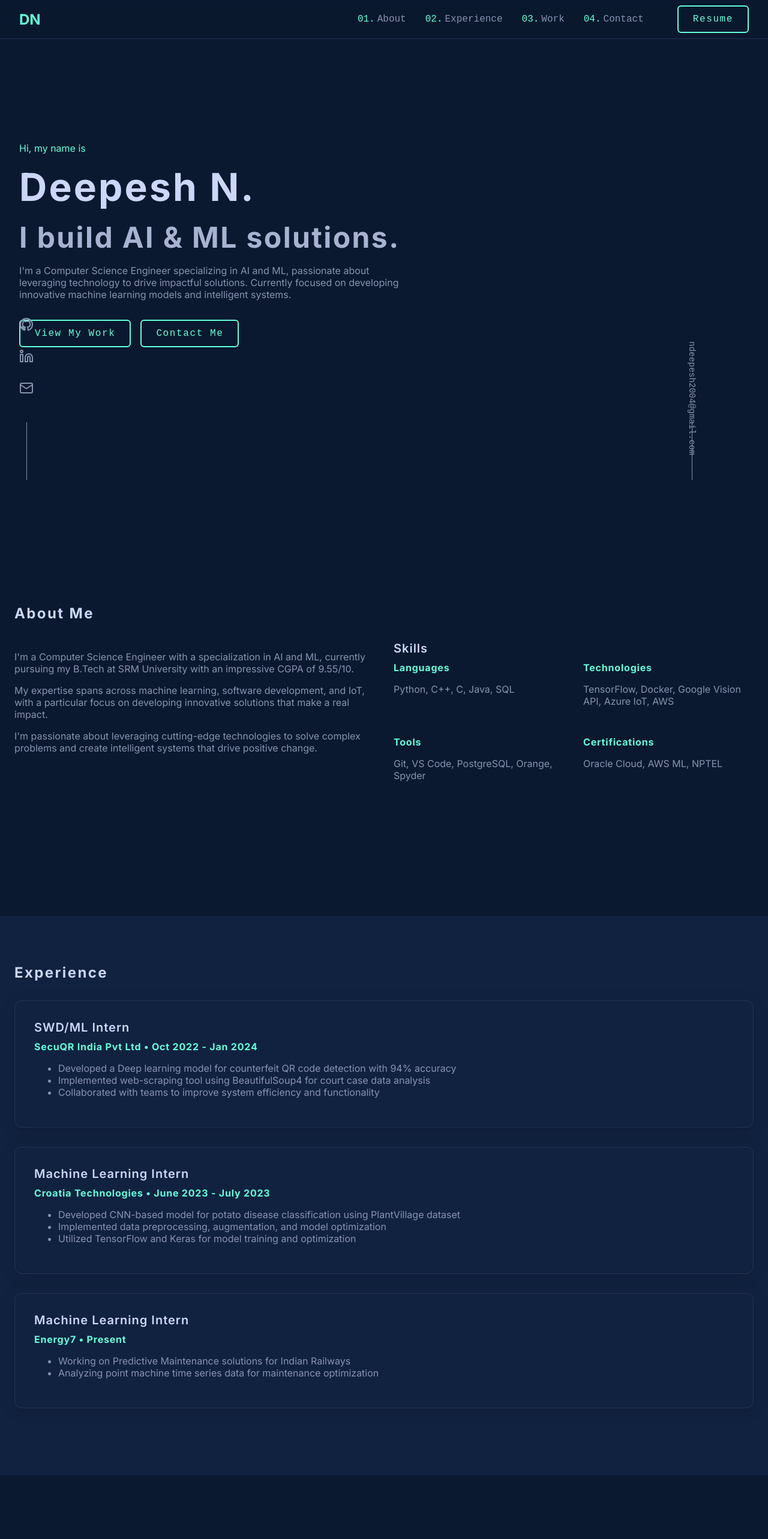
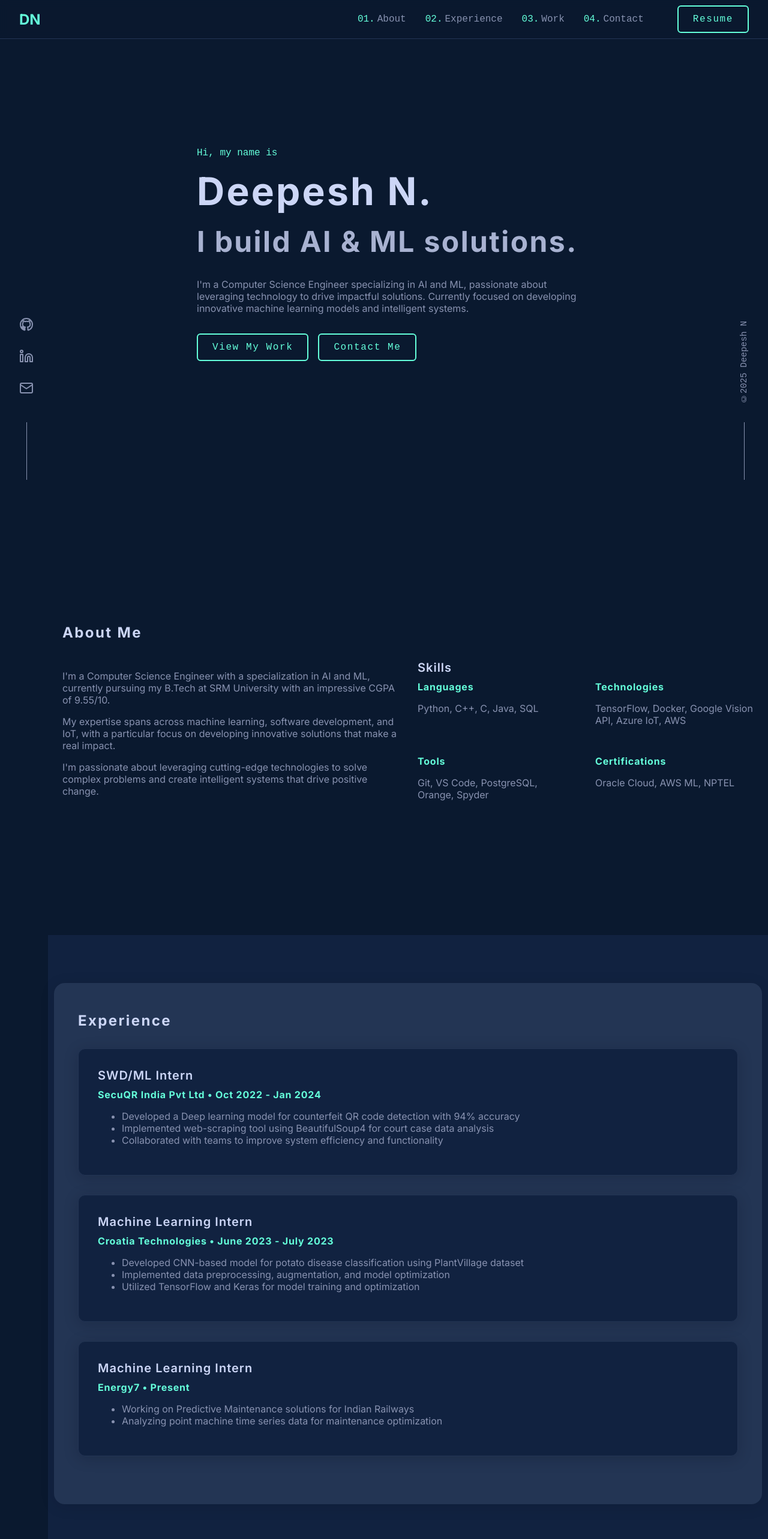
Before and after one commit to gh-Deepesh-N/Portfolio-Website, a Next.js app: page / in a window 1280 px wide. Shown: the top 2566 px of the page at 60% size. Built offline with nearby package versions, Linux system fonts and the light colour scheme.

Commit message:
today changes UI

```diff
--- a/src/app/main.css
+++ b/src/app/main.css
@@ -225,37 +225,44 @@ section {
   align-items: flex-start;
   justify-content: center;
   min-height: 80vh;
-  width: 700px; /* Changed from max-width */
-  padding-top: 6rem;
-  padding-bottom: 6rem;
-  margin-left: 30rem; /* Or use calc(50% - 350px + 8rem) for better centering */
+  width: 100%;
+  max-width: 700px;
+  padding: 6rem 2rem;
+  margin: 0 auto;
+  margin-left: 18%;
+  text-align: left;
+}
+
+/* Sidebar visibility */
+@media (max-width: 900px) {
+  .sidebar-left, .sidebar-right {
+    display: none !important;
+  }
 }
 
 /* Updated media queries */
 @media (max-width: 1200px) {
   .hero-content {
-    margin-left: 15rem;
+    width: 90%;
+    max-width: 700px;
+    margin-left: 10%;
   }
 }
 
 @media (max-width: 900px) {
   .hero-content {
-    margin-left: 8rem;
-    padding-top: 3rem;
-    padding-bottom: 3rem;
-    width: 100%; /* Full width on smaller screens */
-    max-width: 700px; /* Optional constraint */
-    padding-left: 2rem; /* Add some breathing room */
-    padding-right: 2rem;
+    width: 95%;
+    padding: 3rem 1rem;
+    margin-left: 0;
   }
 }
 
 @media (max-width: 600px) {
   .hero-content {
-    margin-left: 2rem;
-    padding-top: 2rem;
-    padding-bottom: 2rem;
+    width: 100%;
+    padding: 2rem 1rem;
     min-height: 60vh;
+    margin-left: 0;
   }
 }
   .section-heading {
@@ -265,3 +272,46 @@ section {
     padding-left: 0.5rem;
     padding-right: 0.5rem;
   }
+
+.main-content {
+  margin-left: 5rem;
+}
+
+@media (max-width: 1200px) {
+  .main-content {
+    margin-left: 4rem;
+  }
+}
+@media (max-width: 900px) {
+  .main-content {
+    margin-left: 0;
+  }
+}
+
+.section-inner {
+  margin-left: 0;
+}
+@media (max-width: 1200px) {
+  .section-inner {
+    margin-left: 0;
+  }
+}
+@media (max-width: 900px) {
+  .section-inner {
+    margin-left: 0;
+  }
+}
+
+.section-box {
+  background: var(--color-navy-lightest);
+  border-radius: 18px;
+  box-shadow: 0 4px 24px 0 rgba(2,12,27,0.12);
+  max-width: 1100px;
+  margin: 0 auto;
+  padding: 3rem 2.5rem;
+}
+@media (max-width: 900px) {
+  .section-box {
+    padding: 2rem 1rem;
+  }
+}
--- a/src/app/page.tsx
+++ b/src/app/page.tsx
@@ -2,11 +2,12 @@ import Image from "next/image";
 
 export default function Home() {
   return (
-    <div>
+    <>
+      <div className="main-content">
         {/* Hero Section */}
-      <section className="flex" style={{ minHeight: '100vh', alignItems: 'center', padding: '0 2rem' }}>
-        <div className="max-w-4xl">
-          <p className="text-green mb-4">Hi, my name is</p>
+        <section className="section">
+          <div className="hero-content">
+            <p className="text-green mb-4 nav-link">Hi, my name is</p>
             <h1 style={{ fontSize: '4rem', fontWeight: 700, marginBottom: '1rem', color: 'var(--color-slate-lightest)' }}>
               Deepesh N.
             </h1>
@@ -63,8 +64,10 @@ export default function Home() {
           </div>
         </section>
 
-      {/* Experience Section */}
-      <section id="experience" className="bg-navy-light py-20 px-6">
+        {/* Experience Section - full width */}
+        <section id="experience" className="bg-navy-light py-20">
+          <div className="section-inner">
+            <div className="section-box">
               <h2 className="section-heading">Experience</h2>
               <div>
                 <div className="card">
@@ -96,6 +99,8 @@ export default function Home() {
                   </ul>
                 </div>
               </div>
+            </div>
+          </div>
         </section>
 
         {/* Projects Section */}
@@ -123,9 +128,11 @@ export default function Home() {
             </div>
           </div>
         </section>
+      </div>
 
-      {/* Contact Section */}
+      {/* Contact Section - full width */}
       <section id="contact" className="bg-navy-light py-20 px-6">
+        <div className="section-inner text-center">
           <h2 className="section-heading">Get In Touch</h2>
           <div className="max-w-2xl mx-auto text-center">
             <p className="text-slate mb-8">
@@ -140,7 +147,8 @@ export default function Home() {
               </a>
             </div>
           </div>
+        </div>
       </section>
-    </div>
+    </>
   );
 }
--- a/src/components/Sidebars.tsx
+++ b/src/components/Sidebars.tsx
@@ -4,7 +4,7 @@ export default function Sidebars() {
   return (
     <>
       {/* Left Sidebar: Social Icons */}
-      <div style={{ position: 'fixed', left: '2rem', bottom: 0, zIndex: 40, display: 'flex', flexDirection: 'column', alignItems: 'center', gap: '1.5rem' }}>
+      <div className="sidebar-left" style={{ position: 'fixed', left: '2rem', bottom: 0, zIndex: 40, display: 'flex', flexDirection: 'column', alignItems: 'center', gap: '1.5rem' }}>
         <a href="https://github.com/gh-Deepesh-N" target="_blank" rel="noopener noreferrer" className="nav-link">
           <svg width="24" height="24" fill="none" stroke="currentColor" strokeWidth="2" strokeLinecap="round" strokeLinejoin="round"><path d="M12 2C6.48 2 2 6.48 2 12c0 4.42 2.87 8.17 6.84 9.49.5.09.66-.22.66-.48 0-.24-.01-.87-.01-1.7-2.78.6-3.37-1.34-3.37-1.34-.45-1.15-1.1-1.46-1.1-1.46-.9-.62.07-.61.07-.61 1 .07 1.53 1.03 1.53 1.03.89 1.52 2.34 1.08 2.91.83.09-.65.35-1.08.63-1.33-2.22-.25-4.56-1.11-4.56-4.95 0-1.09.39-1.98 1.03-2.68-.1-.25-.45-1.27.1-2.65 0 0 .84-.27 2.75 1.02A9.56 9.56 0 0 1 12 6.8c.85.004 1.71.115 2.51.337 1.91-1.29 2.75-1.02 2.75-1.02.55 1.38.2 2.4.1 2.65.64.7 1.03 1.59 1.03 2.68 0 3.85-2.34 4.7-4.57 4.95.36.31.68.92.68 1.85 0 1.33-.01 2.4-.01 2.73 0 .27.16.58.67.48A10.01 10.01 0 0 0 22 12c0-5.52-4.48-10-10-10z"/></svg>
         </a>
@@ -17,10 +17,10 @@ export default function Sidebars() {
         <div style={{ width: '1px', height: '6rem', background: 'var(--color-slate)', marginTop: '1rem' }} />
       </div>
       {/* Right Sidebar: Email */}
-      <div style={{ position: 'fixed', right: '2rem', bottom: 0, zIndex: 40, display: 'flex', flexDirection: 'column', alignItems: 'center' }}>
-        <a href="mailto:ndeepesh2004@gmail.com" className="nav-link" style={{ fontFamily: 'monospace', fontSize: '0.9rem', marginBottom: '1rem', transform: 'rotate(90deg)', color: 'var(--color-slate)' }}>
-          ndeepesh2004@gmail.com
-        </a>
+      <div className="sidebar-right" style={{ position: 'fixed', right: '2rem', bottom: 0, zIndex: 40, display: 'flex', flexDirection: 'column', alignItems: 'center' }}>
+        <span style={{ fontFamily: 'monospace', fontSize: '0.9rem', marginBottom: '1rem', color: 'var(--color-slate)', writingMode: 'vertical-lr', transform: 'rotate(180deg)' }}>
+          ©2025 Deepesh N
+        </span>
         <div style={{ width: '1px', height: '6rem', background: 'var(--color-slate)', marginTop: '1rem' }} />
       </div>
     </>
```
Lines whose indentation alone changed are shown as unchanged.
